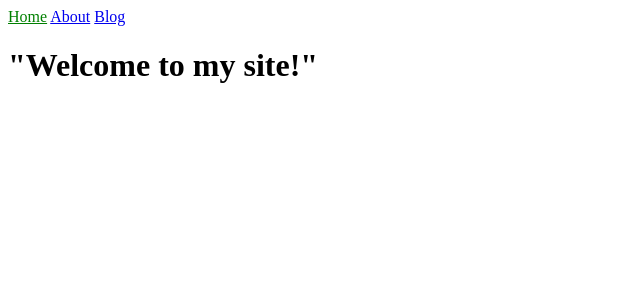
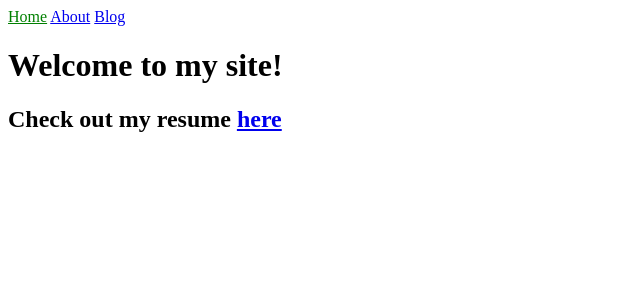
Before and after one commit to readchrisk/readchrisk.github.io, a Jekyll site: the page built from index.html, in a window 1280 px wide. Shown: the top 300 px of the page, without its empty margins (0-640 px from the left). Built offline with Jekyll 4.4.1, drawn with Linux system fonts in a browser that asks for light colours.

Commit message:
resume fix 2

```diff
--- a/index.html
+++ b/index.html
@@ -10,6 +10,10 @@ title: Home
     <title>Home</title>
   </head>
   <body>
-    <h1>"Welcome to my site!"</h1>
+    <h1>Welcome to my site!</h1>
+    <h2>Check out my resume
+      <a href="https://readchrisk.github.io/about.html">here</a>
+    </h2>
+
   </body>
 </html>
```
